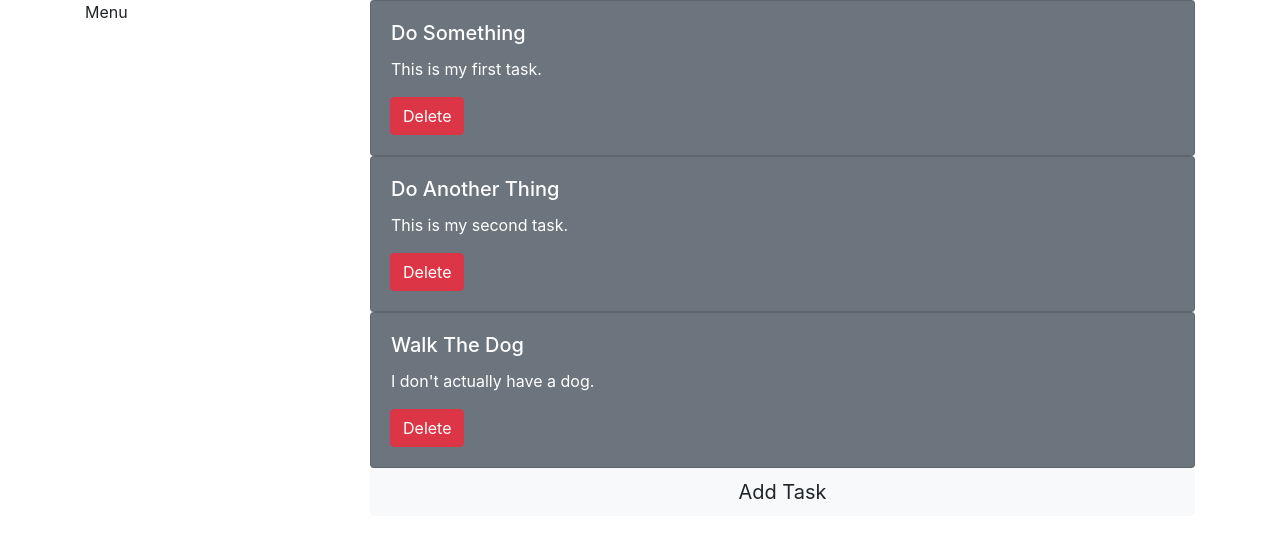
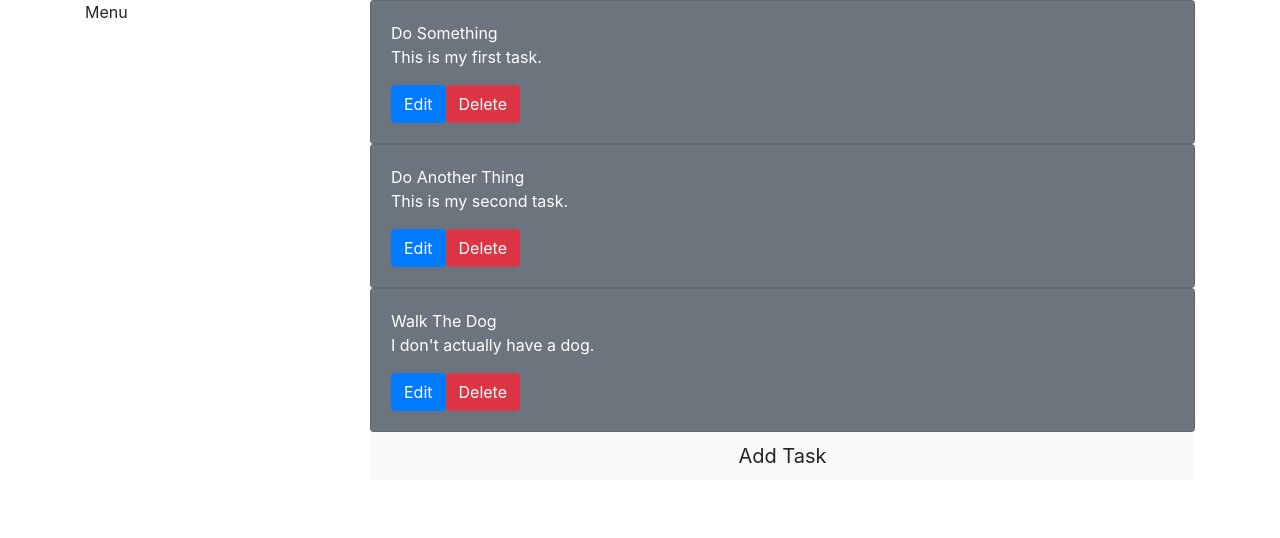
Before and after one commit to davidtaing/todo-app, a React (Create React App) app in the folder frontend/: page / in a window 1280 px wide. Shown: the top 538 px of the page. Built offline with nearby package versions, Linux system fonts and the light colour scheme.

Commit message:
Cleaned up DeleteTaskButton

```diff
--- a/frontend/src/components/DeleteTaskButton.js
+++ b/frontend/src/components/DeleteTaskButton.js
@@ -1,15 +1,13 @@
 import React from "react";
-import InputGroup from 'react-bootstrap/InputGroup';
 import Button from 'react-bootstrap/Button';
 
 const DeleteTaskButton = ({ taskId, onDeleteTaskClick }) => {
     return (
-        <InputGroup.Append>
-            <Button
-                variant="danger"
-                onClick={ () => onDeleteTaskClick(taskId) }
-            >Delete</Button>
-        </InputGroup.Append>
+        <Button
+            variant="danger"
+            onClick={() => onDeleteTaskClick(taskId)}>
+            Delete
+        </Button>
     );
 }
 
--- a/frontend/src/components/Task.js
+++ b/frontend/src/components/Task.js
@@ -1,22 +1,39 @@
 import React from 'react';
 import Card from 'react-bootstrap/Card';
+import Button from 'react-bootstrap/Button';
 
 import DeleteTaskButton from './DeleteTaskButton'
 
 const Task = ({ data, onTaskChecked, onDeleteTaskClick }) => {
     const titleText = (data.title || "Add a title for this task.");
+    const descText = (data.desc || "Add a quick summary.")
 
     return (
         <div key={data._id}>
             <Card bg="secondary" text="white" >
                 <Card.Body>
-                    <Card.Title>{titleText}</Card.Title>
-                    <Card.Text>{data.desc}</Card.Text>
-                    { !data.complete ? (<DeleteTaskButton taskId={data._id} onDeleteTaskClick={onDeleteTaskClick}/>) : null}
+                    <Card.Title as={TaskTitle}>{titleText}</Card.Title>
+                    <Card.Text >{descText}</Card.Text>
+                    {<EditTaskButton />}
+                    {!data.complete ? (<DeleteTaskButton taskId={data._id} onDeleteTaskClick={onDeleteTaskClick} />) : null}
                 </Card.Body>
             </Card>
         </div>
     );
 }
 
+const TaskTitle = (props) => {
+    return (
+        <div>
+            {props.children}
+        </div>
+    );
+}
+
+const EditTaskButton = (onClick) => {
+    return (
+        <Button onClick={onClick}>Edit</Button>
+    );
+}
+
 export default Task;
```
